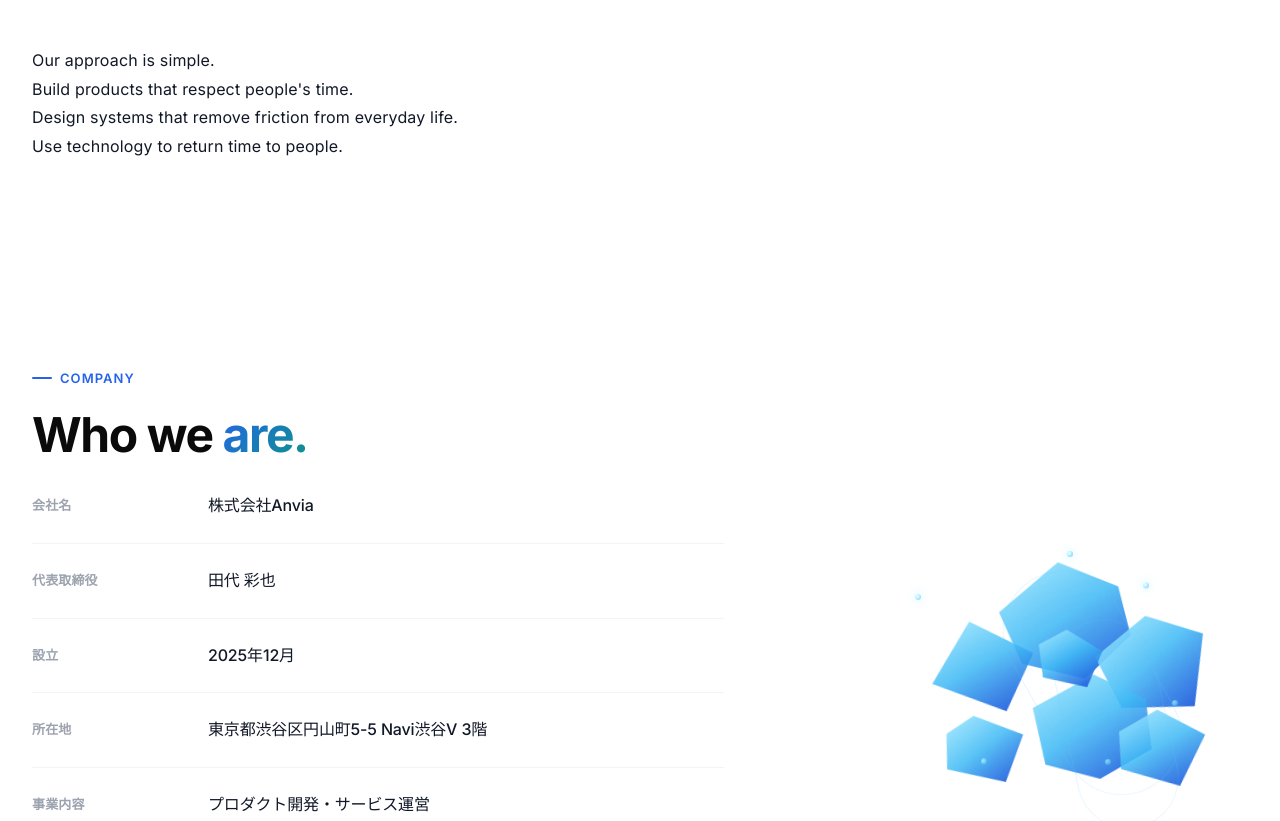
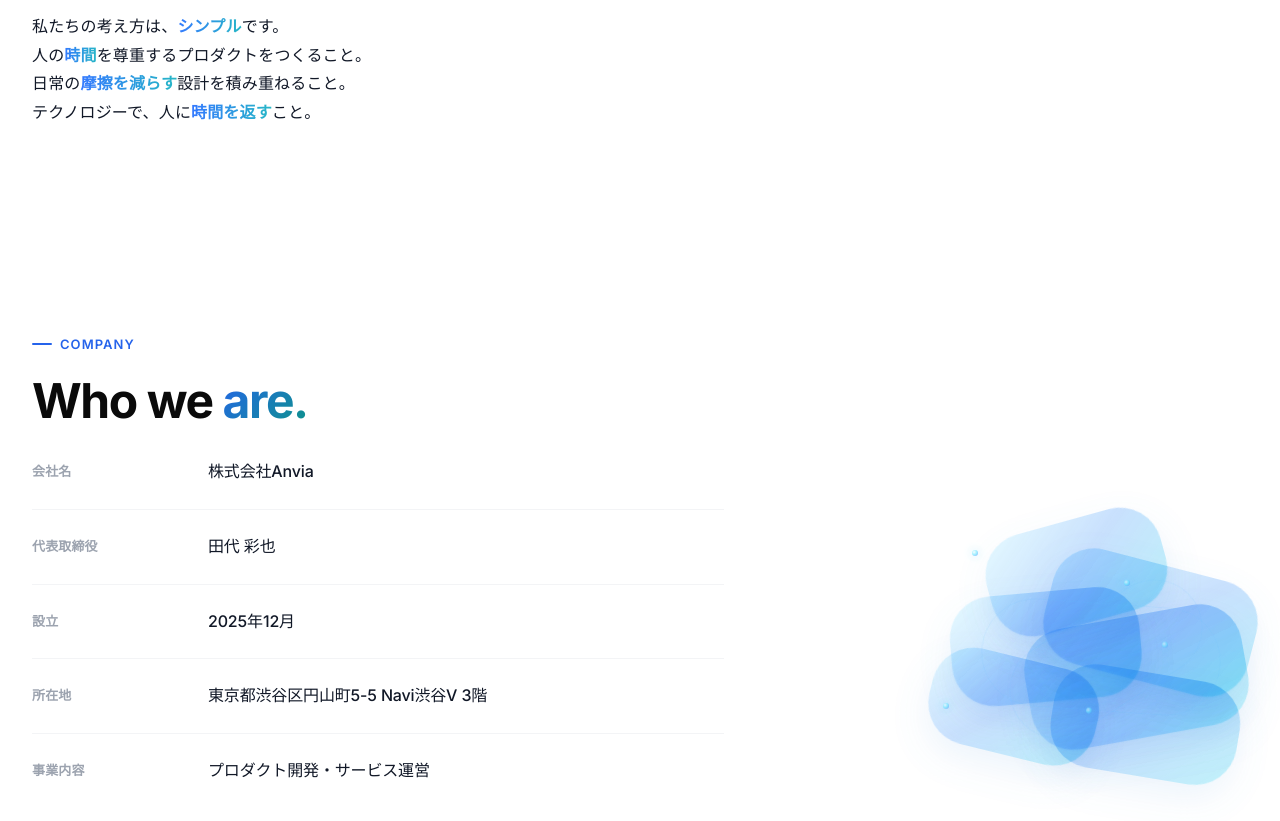
Before and after one commit to Anvia-a/anvia-corporate, a Next.js app: page / in a window 1280 px wide. Shown: the part 3940-4761 px from the top of the page. Built offline with nearby package versions, Linux system fonts and the light colour scheme.

Commit message:
Heroのマウス反応、Missionの3本帯タイムリール、Values説明文の日本語化、Company右側の抽象レイヤー表現を再設計しました。

```diff
--- a/components/Company.module.css
+++ b/components/Company.module.css
@@ -62,227 +62,204 @@
     overflow: visible;
 }
 
-.floatField {
+.layerField {
     position: relative;
     width: 100%;
     height: 100%;
     min-height: 360px;
 }
 
-.poly {
+.layer {
     position: absolute;
-    background: linear-gradient(145deg, rgba(170, 236, 255, 0.95), rgba(65, 188, 245, 0.84) 48%, rgba(29, 78, 216, 0.94));
-    filter: drop-shadow(0 10px 22px rgba(37, 99, 235, 0.22));
-    transform-style: preserve-3d;
+    border-radius: 42px;
+    opacity: 0.56;
+    mix-blend-mode: multiply;
+    background: linear-gradient(140deg, rgba(190, 242, 255, 0.72), rgba(96, 165, 250, 0.62) 50%, rgba(34, 211, 238, 0.52));
+    box-shadow: 0 14px 34px rgba(56, 136, 219, 0.16);
+    backdrop-filter: blur(1px);
 }
 
-.polyA {
-    width: 132px;
-    height: 116px;
-    left: 48%;
-    top: 20%;
-    clip-path: polygon(44% 0%, 90% 20%, 100% 62%, 66% 100%, 18% 88%, 0% 44%);
-    animation: floatA 8s ease-in-out infinite;
+.layerA {
+    left: 46%;
+    top: 18%;
+    width: 180px;
+    height: 104px;
+    transform: rotate(-18deg);
+    animation: layerFloatA 8.8s ease-in-out infinite;
 }
 
-.polyB {
-    width: 110px;
-    height: 96px;
-    left: 68%;
-    top: 34%;
-    clip-path: polygon(50% 0%, 100% 26%, 84% 100%, 18% 92%, 0% 36%);
-    animation: floatB 7.4s ease-in-out infinite;
+.layerB {
+    left: 56%;
+    top: 30%;
+    width: 210px;
+    height: 118px;
+    transform: rotate(12deg);
+    animation: layerFloatB 9.6s ease-in-out infinite;
 }
 
-.polyC {
-    width: 98px;
-    height: 86px;
-    left: 34%;
+.layerC {
+    left: 38%;
     top: 36%;
-    clip-path: polygon(32% 0%, 100% 30%, 78% 100%, 0% 76%);
-    animation: floatC 6.8s ease-in-out infinite;
+    width: 190px;
+    height: 110px;
+    transform: rotate(-6deg);
+    animation: layerFloatC 8.2s ease-in-out infinite;
 }
 
-.polyD {
-    width: 120px;
-    height: 104px;
-    left: 54%;
-    top: 52%;
-    clip-path: polygon(50% 0%, 94% 22%, 100% 70%, 58% 100%, 12% 88%, 0% 34%);
-    animation: floatD 9.2s ease-in-out infinite;
+.layerD {
+    left: 52%;
+    top: 46%;
+    width: 220px;
+    height: 122px;
+    transform: rotate(-14deg);
+    animation: layerFloatD 10.1s ease-in-out infinite;
 }
 
-.polyE {
-    width: 86px;
-    height: 74px;
-    left: 73%;
-    top: 60%;
-    clip-path: polygon(42% 0%, 100% 28%, 76% 100%, 6% 84%, 0% 34%);
-    animation: floatE 7.8s ease-in-out infinite;
+.layerE {
+    left: 34%;
+    top: 54%;
+    width: 170px;
+    height: 98px;
+    transform: rotate(17deg);
+    animation: layerFloatE 9.2s ease-in-out infinite;
 }
 
-.polyF {
-    width: 78px;
-    height: 68px;
-    left: 36%;
-    top: 62%;
-    clip-path: polygon(38% 0%, 100% 32%, 74% 100%, 0% 76%, 2% 24%);
-    animation: floatF 8.4s ease-in-out infinite;
-}
-
-.polyG {
-    width: 64px;
-    height: 56px;
-    left: 56%;
-    top: 38%;
-    clip-path: polygon(42% 0%, 100% 34%, 80% 100%, 10% 88%, 0% 30%);
-    animation: floatG 6.6s ease-in-out infinite;
+.layerF {
+    left: 58%;
+    top: 60%;
+    width: 188px;
+    height: 104px;
+    transform: rotate(8deg);
+    animation: layerFloatF 8.6s ease-in-out infinite;
 }
 
 .particle {
     position: absolute;
     width: 6px;
     height: 6px;
-    border-radius: 50%;
-    background: radial-gradient(circle at 35% 35%, #ebfdff 0%, #7ce9ff 44%, #3b82f6 100%);
-    box-shadow: 0 0 10px rgba(94, 234, 255, 0.6), 0 0 22px rgba(59, 130, 246, 0.3);
-    opacity: 0.7;
+    border-radius: 999px;
+    background: radial-gradient(circle at 35% 35%, #f0fdff 0%, #6ee7ff 45%, #3b82f6 100%);
+    box-shadow: 0 0 10px rgba(99, 222, 255, 0.62), 0 0 22px rgba(56, 136, 219, 0.24);
 }
 
 .particleA {
-    left: 62%;
-    top: 16%;
-    animation: dustA 7s ease-in-out infinite;
+    left: 42%;
+    top: 26%;
+    animation: particleDriftA 8.4s ease-in-out infinite;
 }
 
 .particleB {
-    left: 78%;
-    top: 24%;
-    animation: dustB 8.4s ease-in-out infinite;
+    left: 74%;
+    top: 32%;
+    animation: particleDriftB 9.2s ease-in-out infinite;
 }
 
 .particleC {
-    left: 30%;
-    top: 28%;
-    animation: dustC 6.6s ease-in-out infinite;
+    left: 66%;
+    top: 70%;
+    animation: particleDriftC 8.8s ease-in-out infinite;
 }
 
 .particleD {
-    left: 44%;
-    top: 72%;
-    animation: dustD 9.2s ease-in-out infinite;
+    left: 36%;
+    top: 66%;
+    animation: particleDriftD 10s ease-in-out infinite;
 }
 
 .particleE {
-    left: 70%;
-    top: 74%;
-    animation: dustE 7.8s ease-in-out infinite;
+    left: 82%;
+    top: 52%;
+    animation: particleDriftE 9.4s ease-in-out infinite;
 }
 
-.particleF {
-    left: 84%;
-    top: 56%;
-    animation: dustF 8.8s ease-in-out infinite;
+.wisp {
+    position: absolute;
+    border-radius: 999px;
+    border: 1px solid rgba(89, 184, 255, 0.2);
+    opacity: 0.5;
 }
 
-.orbit {
-    position: absolute;
-    border-radius: 999px;
-    border: 1px solid rgba(106, 191, 255, 0.16);
-    transform-origin: center;
+.wispA {
+    left: 44%;
+    top: 40%;
+    width: 240px;
+    height: 108px;
+    transform: rotate(-20deg);
+    animation: wispRotateA 12s linear infinite;
 }
 
-.orbitA {
-    width: 240px;
-    height: 120px;
-    left: 42%;
-    top: 36%;
+.wispB {
+    left: 48%;
+    top: 42%;
+    width: 212px;
+    height: 96px;
     transform: rotate(18deg);
-    animation: orbitFlow 11s linear infinite;
+    animation: wispRotateB 10.6s linear infinite;
 }
 
-.orbitB {
-    width: 212px;
-    height: 102px;
-    left: 50%;
-    top: 50%;
-    transform: rotate(-22deg);
-    animation: orbitFlowReverse 9.4s linear infinite;
+@keyframes layerFloatA {
+    0%, 100% { transform: rotate(-18deg) translate3d(0, 0, 0); }
+    50% { transform: rotate(-12deg) translate3d(-8px, -12px, 0); }
 }
 
-@keyframes floatA {
-    0%, 100% { transform: translate3d(0, 0, 0) rotate(2deg); }
-    50% { transform: translate3d(-6px, -14px, 0) rotate(-4deg); }
+@keyframes layerFloatB {
+    0%, 100% { transform: rotate(12deg) translate3d(0, 0, 0); }
+    50% { transform: rotate(16deg) translate3d(10px, -8px, 0); }
 }
 
-@keyframes floatB {
-    0%, 100% { transform: translate3d(0, 0, 0) rotate(-8deg); }
-    50% { transform: translate3d(8px, -10px, 0) rotate(2deg); }
+@keyframes layerFloatC {
+    0%, 100% { transform: rotate(-6deg) translate3d(0, 0, 0); }
+    50% { transform: rotate(-2deg) translate3d(-10px, 10px, 0); }
 }
 
-@keyframes floatC {
-    0%, 100% { transform: translate3d(0, 0, 0) rotate(5deg); }
-    50% { transform: translate3d(-10px, 6px, 0) rotate(-3deg); }
+@keyframes layerFloatD {
+    0%, 100% { transform: rotate(-14deg) translate3d(0, 0, 0); }
+    50% { transform: rotate(-9deg) translate3d(12px, -10px, 0); }
 }
 
-@keyframes floatD {
-    0%, 100% { transform: translate3d(0, 0, 0) rotate(-2deg); }
-    50% { transform: translate3d(6px, -12px, 0) rotate(5deg); }
+@keyframes layerFloatE {
+    0%, 100% { transform: rotate(17deg) translate3d(0, 0, 0); }
+    50% { transform: rotate(11deg) translate3d(-8px, 9px, 0); }
 }
 
-@keyframes floatE {
-    0%, 100% { transform: translate3d(0, 0, 0) rotate(6deg); }
-    50% { transform: translate3d(-8px, 8px, 0) rotate(-2deg); }
+@keyframes layerFloatF {
+    0%, 100% { transform: rotate(8deg) translate3d(0, 0, 0); }
+    50% { transform: rotate(12deg) translate3d(8px, -8px, 0); }
 }
 
-@keyframes floatF {
-    0%, 100% { transform: translate3d(0, 0, 0) rotate(-6deg); }
-    50% { transform: translate3d(10px, -6px, 0) rotate(2deg); }
+@keyframes particleDriftA {
+    0%, 100% { transform: translateY(0); opacity: 0.55; }
+    50% { transform: translateY(-10px); opacity: 0.82; }
 }
 
-@keyframes floatG {
-    0%, 100% { transform: translate3d(0, 0, 0) rotate(4deg); }
-    50% { transform: translate3d(-6px, -8px, 0) rotate(-5deg); }
+@keyframes particleDriftB {
+    0%, 100% { transform: translateY(0); opacity: 0.48; }
+    50% { transform: translateY(9px); opacity: 0.76; }
 }
 
-@keyframes dustA {
-    0%, 100% { transform: translateY(0); opacity: 0.62; }
-    50% { transform: translateY(-10px); opacity: 0.86; }
+@keyframes particleDriftC {
+    0%, 100% { transform: translateY(0); opacity: 0.5; }
+    50% { transform: translateY(-8px); opacity: 0.74; }
 }
 
-@keyframes dustB {
-    0%, 100% { transform: translateY(0); opacity: 0.5; }
-    50% { transform: translateY(8px); opacity: 0.8; }
+@keyframes particleDriftD {
+    0%, 100% { transform: translateY(0); opacity: 0.44; }
+    50% { transform: translateY(8px); opacity: 0.72; }
 }
 
-@keyframes dustC {
-    0%, 100% { transform: translateY(0); opacity: 0.56; }
-    50% { transform: translateY(-12px); opacity: 0.88; }
+@keyframes particleDriftE {
+    0%, 100% { transform: translateY(0); opacity: 0.42; }
+    50% { transform: translateY(-9px); opacity: 0.68; }
 }
 
-@keyframes dustD {
-    0%, 100% { transform: translateY(0); opacity: 0.52; }
-    50% { transform: translateY(10px); opacity: 0.82; }
+@keyframes wispRotateA {
+    from { transform: rotate(-20deg) rotateZ(0deg); }
+    to { transform: rotate(-20deg) rotateZ(360deg); }
 }
 
-@keyframes dustE {
-    0%, 100% { transform: translateY(0); opacity: 0.5; }
-    50% { transform: translateY(-8px); opacity: 0.76; }
-}
-
-@keyframes dustF {
-    0%, 100% { transform: translateY(0); opacity: 0.46; }
-    50% { transform: translateY(12px); opacity: 0.74; }
-}
-
-@keyframes orbitFlow {
-    from { transform: rotate(18deg) rotateZ(0deg); }
-    to { transform: rotate(18deg) rotateZ(360deg); }
-}
-
-@keyframes orbitFlowReverse {
-    from { transform: rotate(-22deg) rotateZ(360deg); }
-    to { transform: rotate(-22deg) rotateZ(0deg); }
+@keyframes wispRotateB {
+    from { transform: rotate(18deg) rotateZ(360deg); }
+    to { transform: rotate(18deg) rotateZ(0deg); }
 }
 
 @media (max-width: 1000px) {
@@ -292,19 +269,19 @@
     }
 
     .visualPanel,
-    .floatField {
+    .layerField {
         min-height: 300px;
     }
 
-    .polyA {
-        left: 44%;
+    .layerA {
+        left: 36%;
     }
 
-    .polyB {
-        left: 64%;
+    .layerB {
+        left: 52%;
     }
 
-    .polyD {
+    .layerD {
         left: 48%;
     }
 }
--- a/components/Company.tsx
+++ b/components/Company.tsx
@@ -40,24 +40,22 @@
 
                     <AnimateOnScroll delay={180}>
                         <div className={styles.visualPanel} aria-hidden="true">
-                            <div className={styles.floatField}>
-                                <span className={`${styles.poly} ${styles.polyA}`} />
-                                <span className={`${styles.poly} ${styles.polyB}`} />
-                                <span className={`${styles.poly} ${styles.polyC}`} />
-                                <span className={`${styles.poly} ${styles.polyD}`} />
-                                <span className={`${styles.poly} ${styles.polyE}`} />
-                                <span className={`${styles.poly} ${styles.polyF}`} />
-                                <span className={`${styles.poly} ${styles.polyG}`} />
+                            <div className={styles.layerField}>
+                                <span className={`${styles.layer} ${styles.layerA}`} />
+                                <span className={`${styles.layer} ${styles.layerB}`} />
+                                <span className={`${styles.layer} ${styles.layerC}`} />
+                                <span className={`${styles.layer} ${styles.layerD}`} />
+                                <span className={`${styles.layer} ${styles.layerE}`} />
+                                <span className={`${styles.layer} ${styles.layerF}`} />
 
                                 <span className={`${styles.particle} ${styles.particleA}`} />
                                 <span className={`${styles.particle} ${styles.particleB}`} />
                                 <span className={`${styles.particle} ${styles.particleC}`} />
                                 <span className={`${styles.particle} ${styles.particleD}`} />
                                 <span className={`${styles.particle} ${styles.particleE}`} />
-                                <span className={`${styles.particle} ${styles.particleF}`} />
 
-                                <span className={`${styles.orbit} ${styles.orbitA}`} />
-                                <span className={`${styles.orbit} ${styles.orbitB}`} />
+                                <span className={`${styles.wisp} ${styles.wispA}`} />
+                                <span className={`${styles.wisp} ${styles.wispB}`} />
                             </div>
                         </div>
                     </AnimateOnScroll>
--- a/components/MissionValues.module.css
+++ b/components/MissionValues.module.css
@@ -36,6 +36,14 @@
 
 .missionText p {
     margin: 0;
+}
+
+.accentWord {
+    font-weight: 650;
+    background: linear-gradient(92deg, #3479ff, #26b7c6);
+    -webkit-background-clip: text;
+    -webkit-text-fill-color: transparent;
+    background-clip: text;
 }
 
 .timeGraphic {
@@ -126,6 +134,11 @@
     animation: reelSpinB 1.08s linear infinite;
 }
 
+.reelBandC {
+    transform: translate(-50%, -50%) rotateX(18deg) rotateZ(35deg) scale(0.9);
+    animation: reelSpinC 1s linear infinite;
+}
+
 .valuesBlock {
     display: flex;
     flex-direction: column;
@@ -137,7 +150,7 @@
     width: 100%;
     justify-content: center;
     align-items: center;
-    padding: 26px 8px 34px;
+    padding: 26px 8px 20px;
 }
 
 .valueBubble {
@@ -237,7 +250,7 @@
 }
 
 .valuesStatement {
-    margin-top: 28px;
+    margin-top: 8px;
     max-width: 760px;
     color: var(--color-gray-600);
     font-size: 1rem;
@@ -268,11 +281,18 @@
     100% { transform: translate(-50%, -50%) rotateY(20deg) rotateZ(-142deg) scale(0.92) rotateX(-360deg); }
 }
 
+@keyframes reelSpinC {
+    0% { transform: translate(-50%, -50%) rotateX(18deg) rotateZ(35deg) scale(0.9) rotateY(0deg); }
+    33% { transform: translate(-50%, -50%) rotateX(-22deg) rotateZ(92deg) scale(0.9) rotateY(-248deg); }
+    54% { transform: translate(-50%, -50%) rotateX(-22deg) rotateZ(92deg) scale(0.9) rotateY(-248deg); }
+    100% { transform: translate(-50%, -50%) rotateX(18deg) rotateZ(150deg) scale(0.9) rotateY(-360deg); }
+}
+
 @media (max-width: 1200px) {
     .valuesBubbles {
         overflow-x: auto;
         justify-content: flex-start;
-        padding-bottom: 44px;
+        padding-bottom: 34px;
         mask-image: linear-gradient(to right, black 85%, transparent 100%);
         -webkit-mask-image: linear-gradient(to right, black 85%, transparent 100%);
         gap: 20px;
--- a/components/MissionValues.tsx
+++ b/components/MissionValues.tsx
@@ -12,8 +12,10 @@
         sphere: `${3.6 + Math.random() * 1.2}s`,
         bandA: `${0.86 + Math.random() * 0.26}s`,
         bandB: `${0.92 + Math.random() * 0.32}s`,
+        bandC: `${0.9 + Math.random() * 0.3}s`,
         delayA: `${-(Math.random() * 1.8).toFixed(2)}s`,
         delayB: `${-(Math.random() * 1.8).toFixed(2)}s`,
+        delayC: `${-(Math.random() * 1.8).toFixed(2)}s`,
     }), []);
 
     return (
@@ -28,9 +30,9 @@
                         <div className={styles.missionRow}>
                             <AnimateOnScroll>
                                 <div className={styles.missionText}>
-                                    <p>人々の時間を取り戻す。<br />それが私たちのミッションです。</p>
-                                    <p>日常には、気づかないうちに多くの摩擦や無駄な作業が存在します。<br />私たちはテクノロジーとデザインの力でそれらを取り除き、<br />人々が本当に価値のあることに時間を使える世界をつくります。</p>
-                                    <p>Anviaは<br />“Make time work better.”<br />という思想のもと、<br />よりシンプルで軽やかな体験を生み出すプロダクトを設計・開発しています。</p>
+                                    <p>人々の<span className={styles.accentWord}>時間</span>を<span className={styles.accentWord}>取り戻す</span>。<br />それが私たちのミッションです。</p>
+                                    <p>日常には、気づかないうちに多くの摩擦や無駄な作業が存在します。<br />私たちはテクノロジーとデザインの力でそれらを取り除き、<br />人々が<span className={styles.accentWord}>本当に価値のあること</span>に時間を使える世界をつくります。</p>
+                                    <p>Anviaは<br />“Make time work better.”<br />という思想のもと、<br />より<span className={styles.accentWord}>シンプル</span>で<span className={styles.accentWord}>軽やか</span>な体験を生み出すプロダクトを設計・開発しています。</p>
                                 </div>
                             </AnimateOnScroll>
 
@@ -51,6 +53,14 @@
                                         >
                                             {ringValues.map((value, i) => (
                                                 <span key={`b-${value}-${i}`} style={{ '--i': i } as React.CSSProperties}>{value}</span>
+                                            ))}
+                                        </div>
+                                        <div
+                                            className={`${styles.reelBand} ${styles.reelBandC}`}
+                                            style={{ animationDuration: spinConfig.bandC, animationDelay: spinConfig.delayC } as React.CSSProperties}
+                                        >
+                                            {ringValues.map((value, i) => (
+                                                <span key={`c-${value}-${i}`} style={{ '--i': i } as React.CSSProperties}>{value}</span>
                                             ))}
                                         </div>
                                     </div>
@@ -83,10 +93,10 @@
 
                             <AnimateOnScroll delay={120}>
                                 <div className={styles.valuesStatement}>
-                                    <p>Our approach is simple.</p>
-                                    <p>Build products that respect people&apos;s time.</p>
-                                    <p>Design systems that remove friction from everyday life.</p>
-                                    <p>Use technology to return time to people.</p>
+                                    <p>私たちの考え方は、<span className={styles.accentWord}>シンプル</span>です。</p>
+                                    <p>人の<span className={styles.accentWord}>時間</span>を尊重するプロダクトをつくること。</p>
+                                    <p>日常の<span className={styles.accentWord}>摩擦を減らす</span>設計を積み重ねること。</p>
+                                    <p>テクノロジーで、人に<span className={styles.accentWord}>時間を返す</span>こと。</p>
                                 </div>
                             </AnimateOnScroll>
                         </div>
```
Also changed, not shown: components/Hero.tsx (+8 -2 lines).
